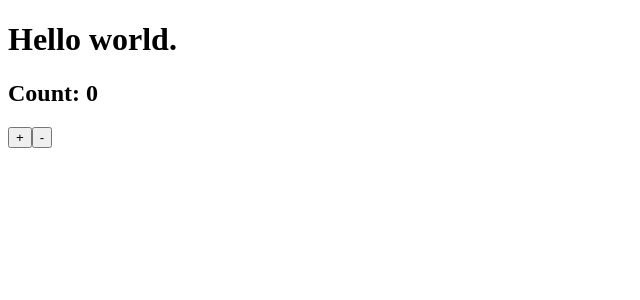
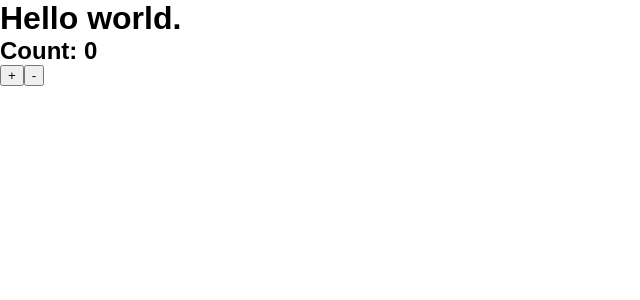
Before and after one commit to lukemico/react-boilerplate, a React app: page / in a window 1280 px wide. Shown: the top 300 px of the page, without its empty margins (0-640 px from the left). Built offline with nearby package versions, Linux system fonts and the light colour scheme.

Commit message:
Automatically Import CSS in JavaScript with webpack using style-loader and css-loader

```diff
--- a/package.json
+++ b/package.json
@@ -26,8 +26,10 @@
 		"@babel/preset-env": "^7.4.3",
 		"@babel/preset-react": "^7.0.0",
 		"babel-loader": "^8.0.5",
+		"css-loader": "^2.1.1",
 		"html-webpack-plugin": "^3.2.0",
 		"merge": "^1.2.1",
+		"style-loader": "^0.23.1",
 		"webpack": "^4.29.6",
 		"webpack-cli": "^3.3.0",
 		"webpack-dev-server": "^3.3.1",
--- a/src/index.js
+++ b/src/index.js
@@ -1,5 +1,6 @@
 import React from "react";
 import ReactDOM from "react-dom";
 import App from "./App";
+import "./styles.css";
 
 ReactDOM.render(<App />, document.getElementById("app"));
--- /dev/null
+++ b/src/styles.css
@@ -0,0 +1,37 @@
+/* add some basic reset rules in this styles.css file */
+
+html {
+	box-sizing: border-box;
+	font-size: 16px;
+	font-family: sans-serif;
+}
+
+*,
+*:before,
+*:after {
+	box-sizing: inherit;
+}
+
+body,
+h1,
+h2,
+h3,
+h4,
+h5,
+h6,
+p,
+ol,
+ul {
+	margin: 0;
+	padding: 0;
+}
+
+ol,
+ul {
+	list-style: none;
+}
+
+img {
+	max-width: 100%;
+	height: auto;
+}
--- a/webpack.config.base.js
+++ b/webpack.config.base.js
@@ -9,6 +9,7 @@ module.exports = {
 	},
 	module: {
 		rules: [
+			// Automatically JavaScript with webpack using babel-loader
 			{
 				test: /\.js$/,
 				loader: "babel-loader",
@@ -18,6 +19,12 @@ module.exports = {
 					// Support Proposed JavaScript Features with Babel Plugins
 					plugins: ["@babel/plugin-proposal-class-properties"]
 				}
+			},
+			// Automatically Import CSS in JavaScript with webpack using style-loader and css-loader
+			{
+				test: /\.css$/,
+				use: ["style-loader", "css-loader"],
+				exclude: /node_modules/
 			}
 		]
 	},
```
Also changed, not shown: 1 other file (tests, documents, lock files or other folders).
